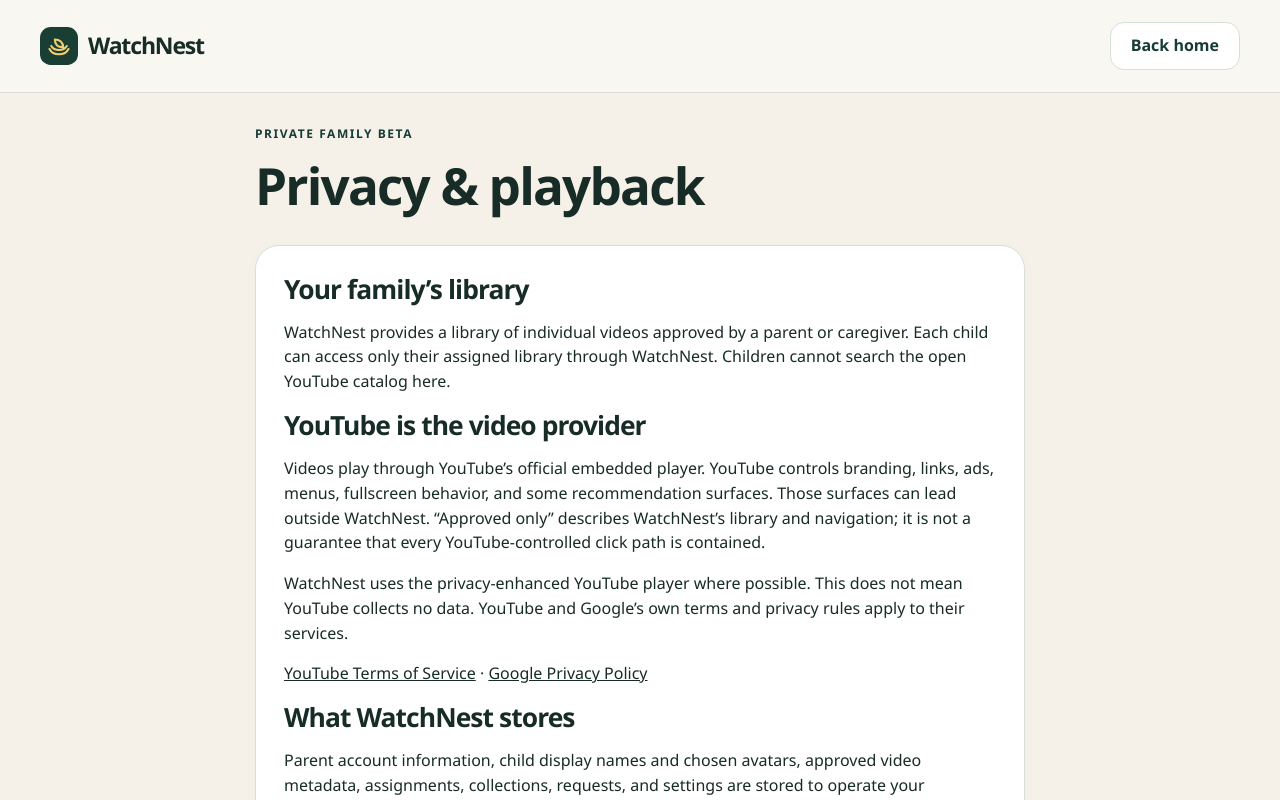
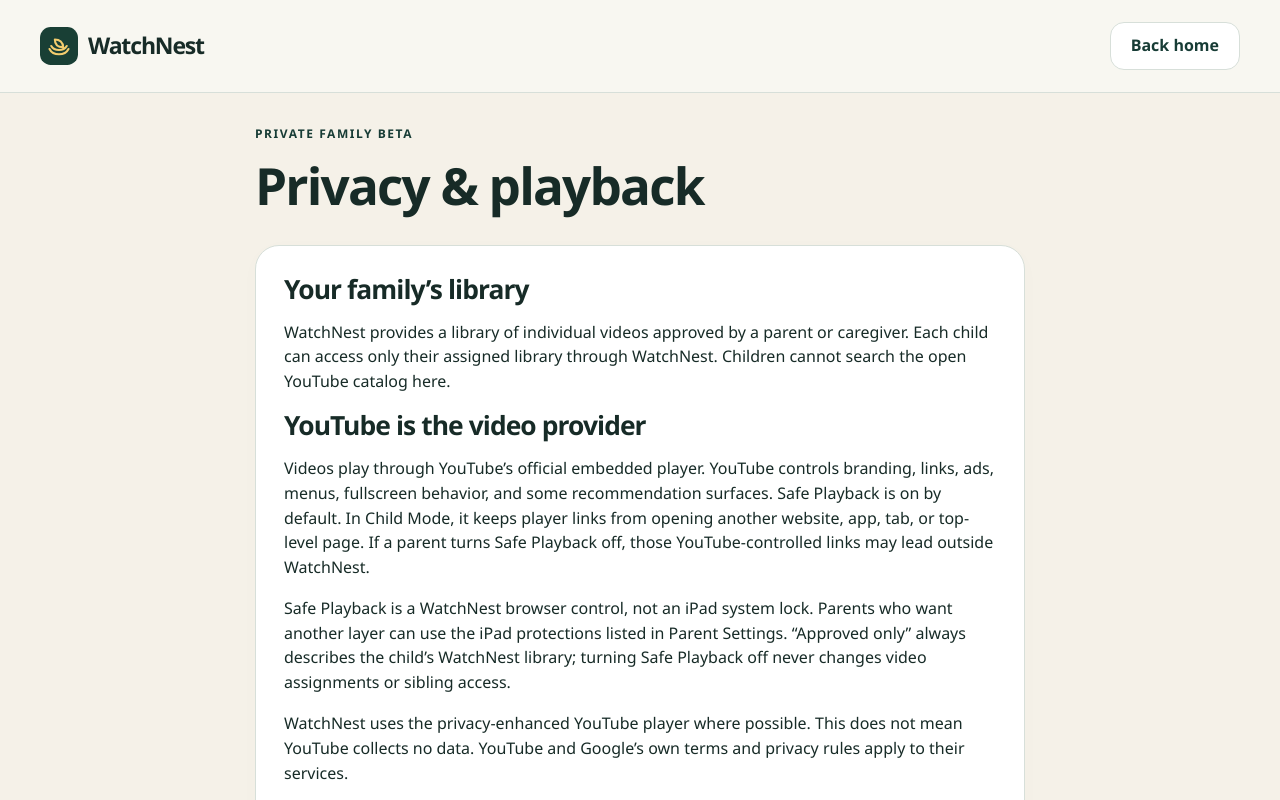
Before and after one commit to avromy/watchnest-, a Next.js app: page /privacy in a window 1280 px wide. Shown: the top 800 px of the page. Built offline with nearby package versions, Linux system fonts and the light colour scheme.

Commit message:
fix: converge final family copy and evidence

```diff
--- a/src/app/privacy/page.tsx
+++ b/src/app/privacy/page.tsx
@@ -27,10 +27,17 @@ export default function Privacy() {
           <p>
             Videos play through YouTube’s official embedded player. YouTube
             controls branding, links, ads, menus, fullscreen behavior, and some
-            recommendation surfaces. Those surfaces can lead outside WatchNest.
-            “Approved only” describes WatchNest’s library and navigation; it is
-            not a guarantee that every YouTube-controlled click path is
-            contained.
+            recommendation surfaces. Safe Playback is on by default. In Child
+            Mode, it keeps player links from opening another website, app, tab,
+            or top-level page. If a parent turns Safe Playback off, those
+            YouTube-controlled links may lead outside WatchNest.
+          </p>
+          <p>
+            Safe Playback is a WatchNest browser control, not an iPad system
+            lock. Parents who want another layer can use the iPad protections
+            listed in Parent Settings. “Approved only” always describes the
+            child’s WatchNest library; turning Safe Playback off never changes
+            video assignments or sibling access.
           </p>
           <p>
             WatchNest uses the privacy-enhanced YouTube player where possible.
--- a/src/components/parent/ParentApp.tsx
+++ b/src/components/parent/ParentApp.tsx
@@ -304,8 +304,9 @@ export function Overview() {
           <div>
             <p className="eyebrow">Needs your attention</p>
             <h2>
-              {pending.length} child requests · {data.attention.length} library
-              issues
+              {pending.length} child {pending.length === 1 ? "request" : "requests"} ·{" "}
+              {data.attention.length} library{" "}
+              {data.attention.length === 1 ? "issue" : "issues"}
             </h2>
             <p className="muted">
               {pending[0]
```
Also changed, not shown: 3 other files (tests, documents, lock files or other folders).
